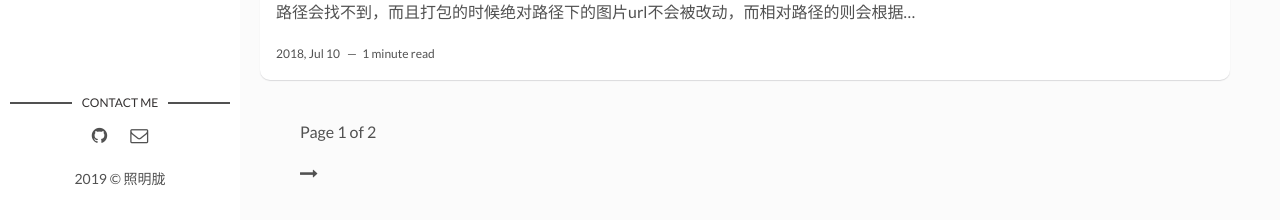
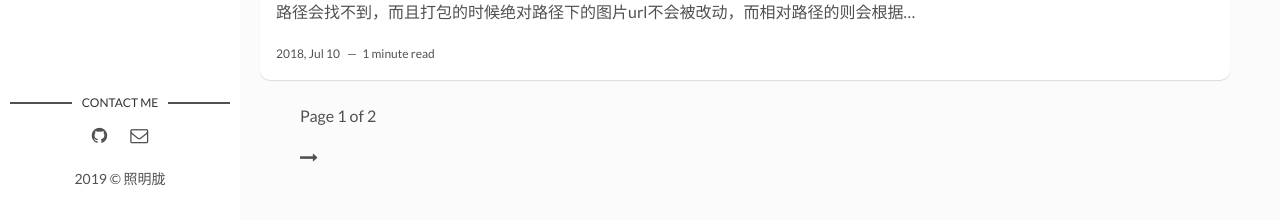
Before and after one commit to mmmml-zhao/mmmml-zhao.github.io, a Jekyll site: the page built from index.html, in a window 1280 px wide and 1400 px high, scrolled down 507 px. Shown: the part 1177-1397 px from the top of the window. Built offline with Jekyll 4.4.1, drawn with Linux system fonts in a browser that asks for light colours; the list of posts is cut into pages by our own code.

Commit message:
191211 测试删除flex布局

```diff
--- a/assets/css/main.css
+++ b/assets/css/main.css
@@ -930,10 +930,10 @@
 .content-box {
   padding: 20px;
   padding-left: 260px;
-  display: -webkit-box;
+  /* display: -webkit-box;
   display: -webkit-flex;
   display: -ms-flexbox;
-  display: flex;
+  display: flex; */
   -webkit-box-orient: horizontal;
   -webkit-box-direction: normal;
   -webkit-flex-direction: row;
@@ -1343,10 +1343,10 @@
   }
   .content-box {
     padding: 20px 10px;
-    display: -webkit-box;
+    /* display: -webkit-box;
     display: -webkit-flex;
     display: -ms-flexbox;
-    display: flex;
+    display: flex; */
     -webkit-box-orient: horizontal;
     -webkit-box-direction: normal;
     -webkit-flex-direction: row;
```
Also changed, not shown: _posts/2019-12-11-模拟地图小demo.markdown (line endings or trailing spaces).
